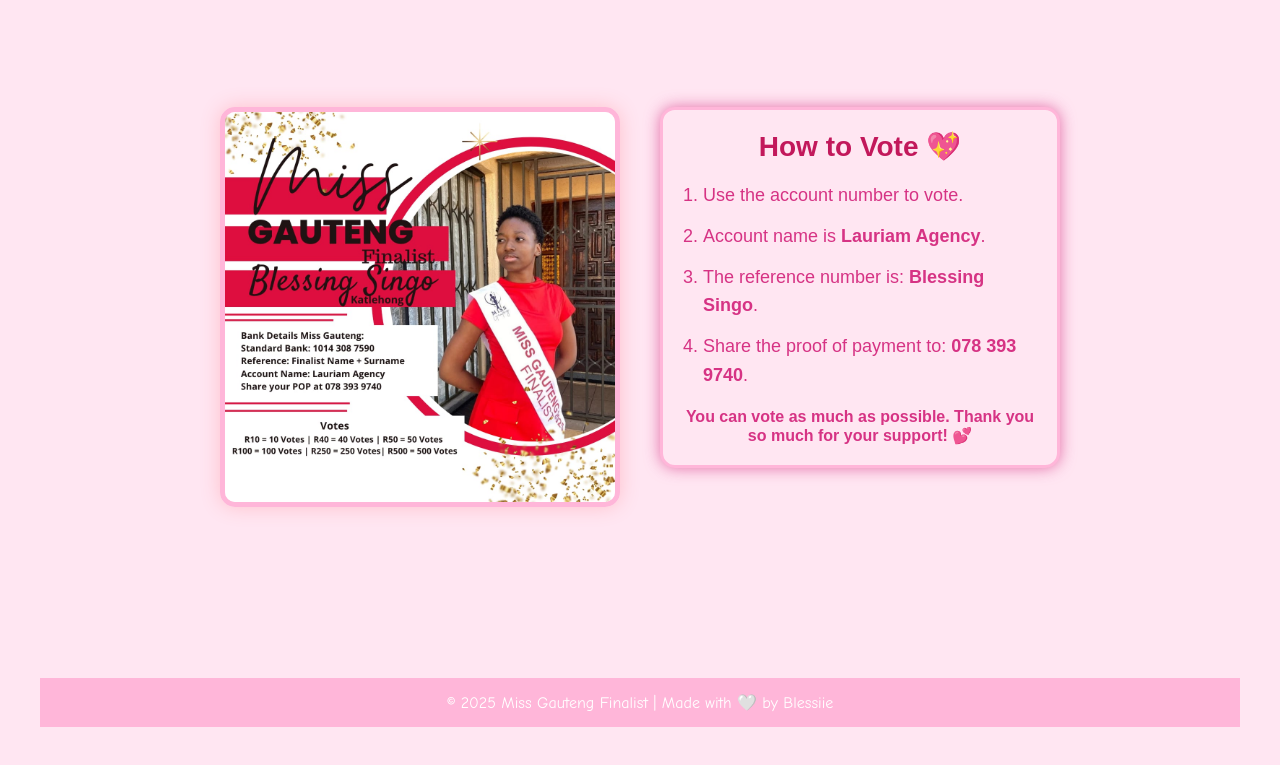
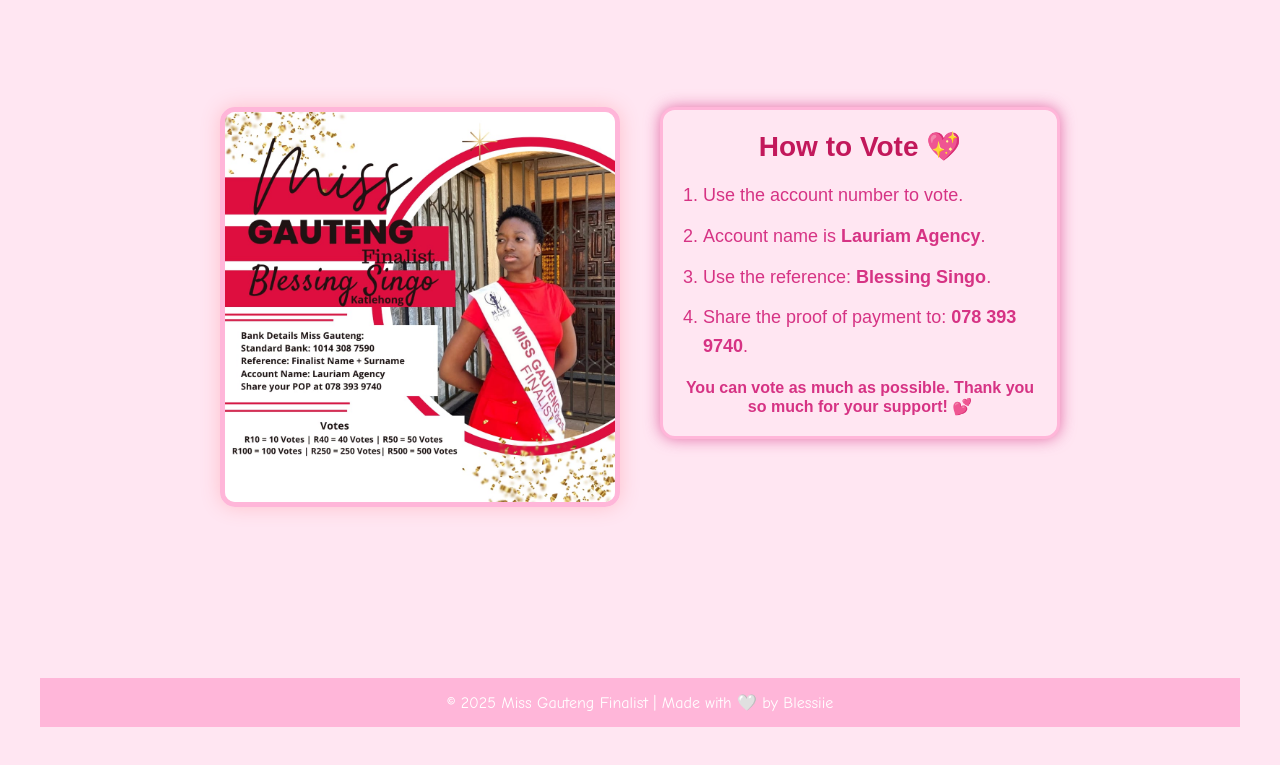
Before and after one commit to blessiie-10/miss-gauteng-2025Website, a plain HTML site: page poster.html in a window 1280 px wide. Shown: the part 73-838 px from the top of the page. Drawn offline with Linux system fonts and the light colour scheme.

Commit message:
Update poster.html

```diff
--- a/poster.html
+++ b/poster.html
@@ -184,7 +184,7 @@
       <ol>
         <li>Use the account number to vote.</li>
         <li>Account name is <strong>Lauriam Agency</strong>.</li>
-        <li>The reference number is: <strong>Blessing Singo</strong>.</li>
+        <li>Use the reference: <strong>Blessing Singo</strong>.</li>
         <li>Share the proof of payment to: <strong>078 393 9740</strong>.</li>
       </ol>
       <div class="caption">You can vote as much as possible. Thank you so much for your support! 💕</div>
```
